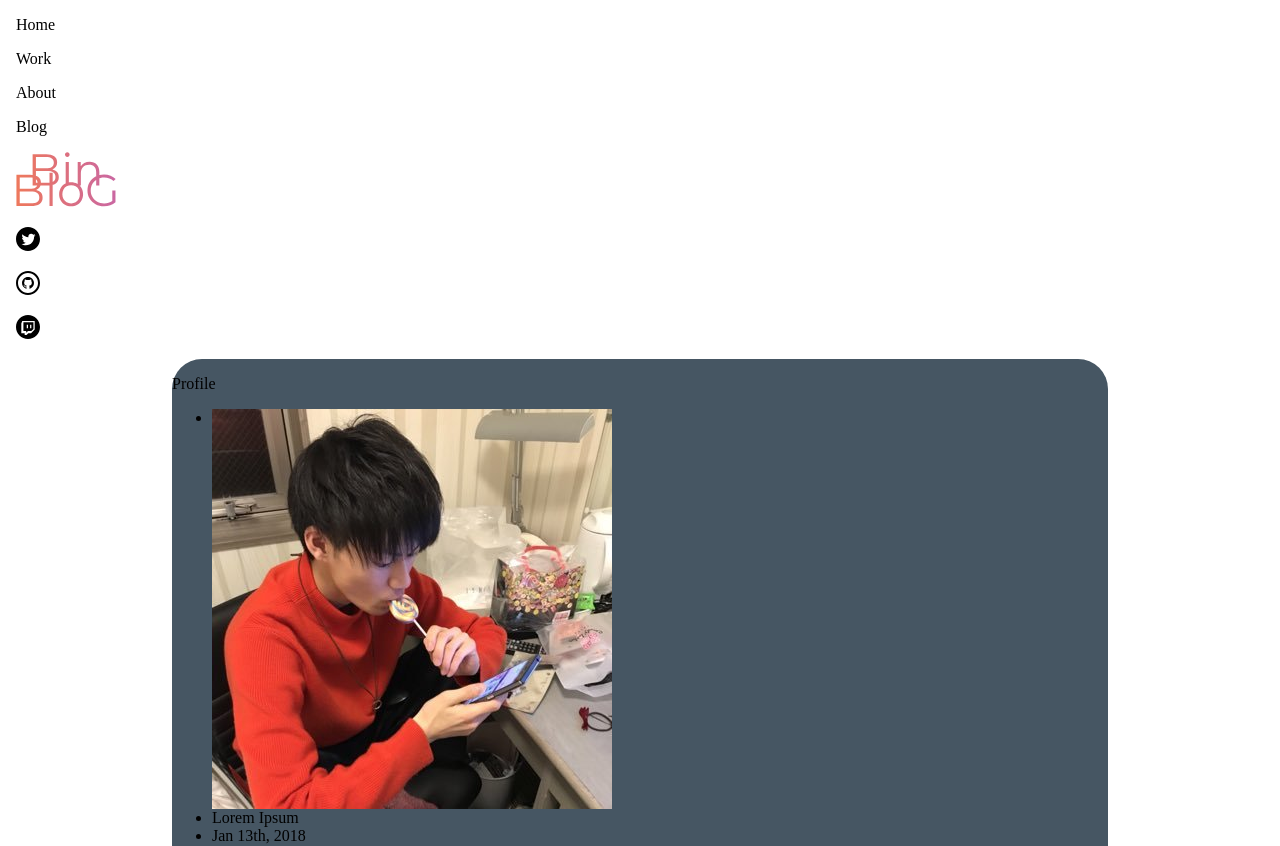
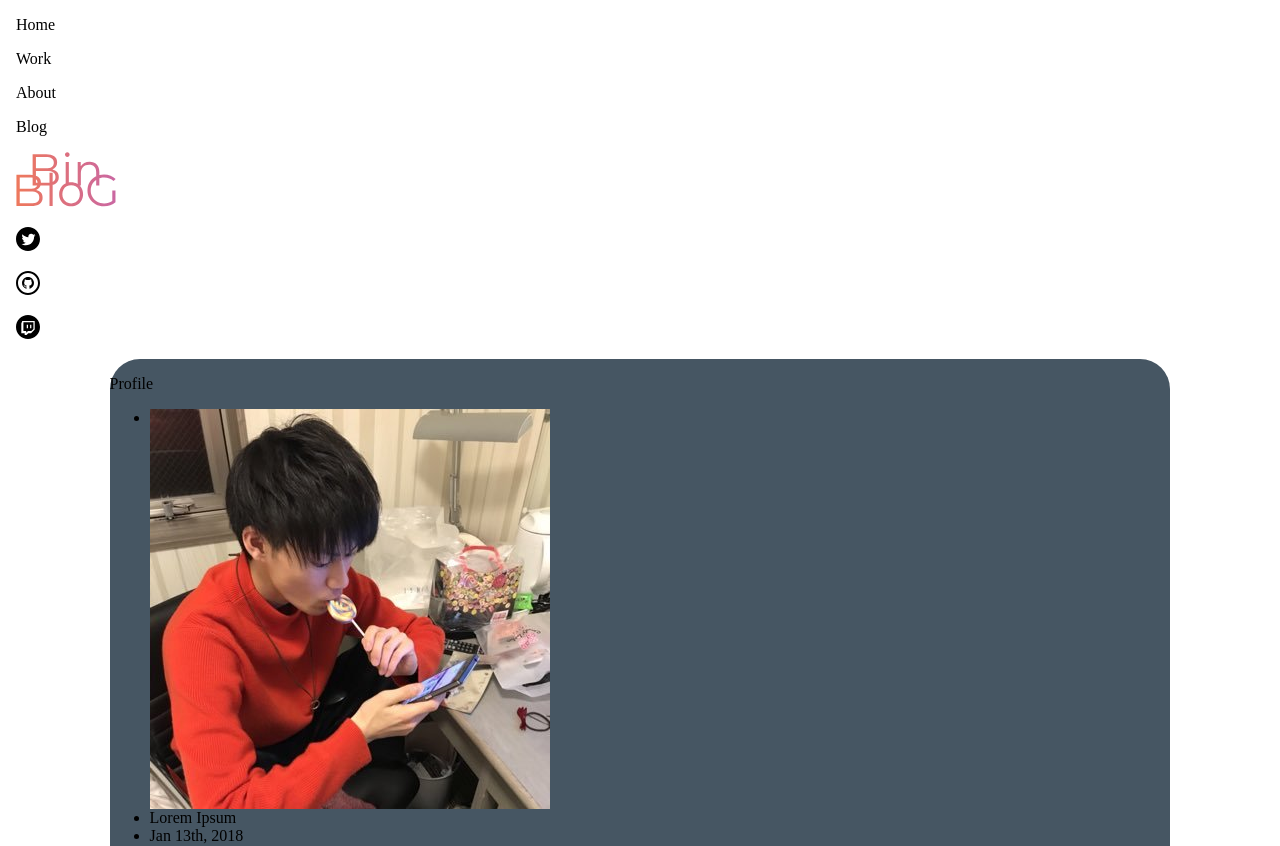
Before and after one commit to ny-bin/bbg, a Next.js app: page / in a window 1280 px wide. Shown: the top 846 px of the page. Built offline with nearby package versions, Linux system fonts and the light colour scheme.

Commit message:
🍱 add slider

```diff
--- a/components/slider.js
+++ b/components/slider.js
@@ -16,14 +16,14 @@ export const SimpleSlider = () => {
   };
   const slider = {
     background: 'rgb(70,86,99)',
-    width: '75%',
+    width: '85%',
     marginLeft: 'auto',
     marginRight: 'auto',
     borderRadius: '30px',
   };
   return (
     <div className="pb-12">
-      <Slider style={slider} className="" {...settings}>
+      <Slider style={slider} {...settings}>
         <div>
           <SimpleProfile />
         </div>
```
